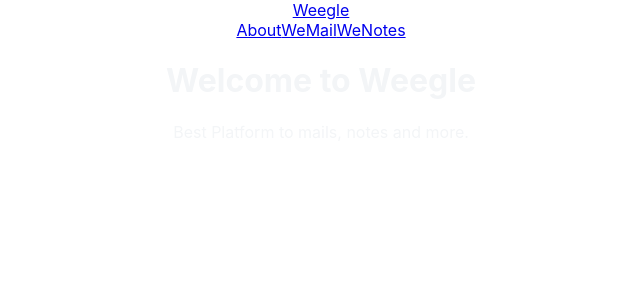
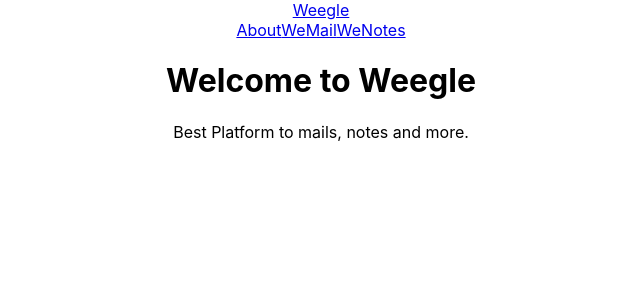
Before and after one commit to AviadMalikan/Weegle, a React (Create React App) app: page / in a window 1280 px wide. Shown: the top 300 px of the page, without its empty margins (319-959 px from the left). Built offline with nearby package versions, Linux system fonts and the light colour scheme.

Commit message:
change the text color

```diff
--- a/src/assets/style/index.css
+++ b/src/assets/style/index.css
@@ -5,7 +5,7 @@ body {
     sans-serif;
     background-color: var(--gray4);
     text-align: center;
-    color: rgb(243 245 247);
+    color: var(--white);
     caret-color: transparent;
 }
 
```
